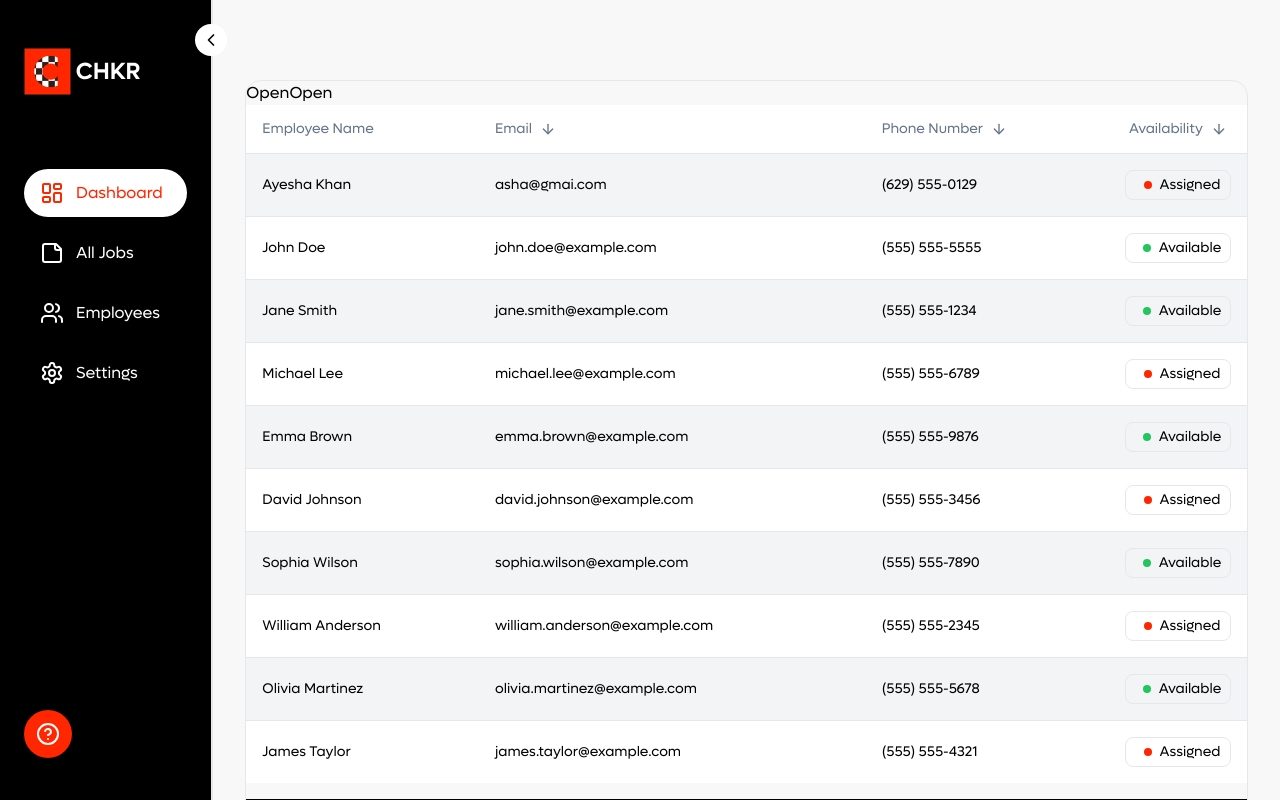
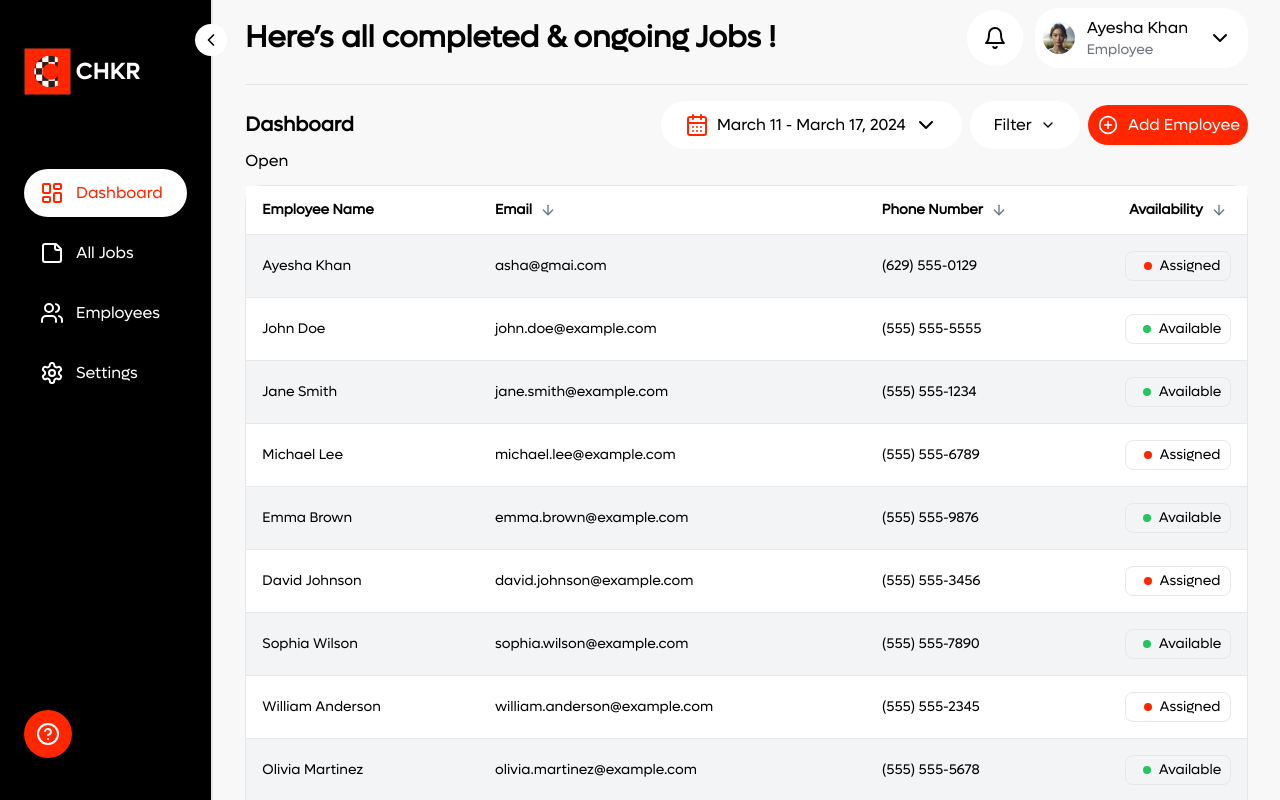
Before and after one commit to abrauf18/chkr, a Next.js app: page /company-admin/employees in a window 1280 px wide. Built offline with nearby package versions, Linux system fonts and the light colour scheme.

Commit message:
feat: content on top of employee table

```diff
--- a/components/modules/employees/add-employee.tsx
+++ b/components/modules/employees/add-employee.tsx
@@ -11,6 +11,7 @@ import EmployeeForm from './employee-form'
 import { FormProvider, useForm } from 'react-hook-form'
 import { EmployeeSchema } from '@/lib/types';
 import { zodResolver } from '@hookform/resolvers/zod';
+import { CirclePlus } from 'lucide-react';
 
 
 export default function AddEmployee() {
@@ -28,7 +29,12 @@ export default function AddEmployee() {
 
   return (
     <Dialog>
-      <DialogTrigger>Open</DialogTrigger>
+      <DialogTrigger>
+        <div className="flex items-center rounded-3xl text-white bg-primary p-2 whitespace-nowrap">
+          <CirclePlus className="mr-2 h-5" />
+          Add Employee
+        </div>
+      </DialogTrigger>
       <DialogContent className='bg-white'>
         <DialogHeader>
           <DialogTitle>Add New Employee</DialogTitle>
--- a/components/modules/employees/employe-table.tsx
+++ b/components/modules/employees/employe-table.tsx
@@ -39,22 +39,22 @@ const EmployeeTable = ({
       <Table>
         <TableHeader>
           <TableRow className="bg-white">
-            <TableHead>Employee Name</TableHead>
+            <TableHead className="text-black font-semibold">Employee Name</TableHead>
             <TableHead>
               <div className="flex items-center gap-2">
-                <span>Email</span>
+                <span className="text-black font-semibold">Email</span>
                 <ArrowDown className="h-4 w-4" />
               </div>
             </TableHead>
             <TableHead>
               <div className="flex items-center gap-2">
-                <span>Phone Number</span>
+                <span className="text-black font-semibold">Phone Number</span>
                 <ArrowDown className="h-4 w-4" />
               </div>
             </TableHead>
             <TableHead>
               <div className="flex items-center gap-2 p-1">
-                <span>Availability</span>
+                <span className="text-black font-semibold">Availability</span>
                 <ArrowDown className="h-4 w-4" />
               </div>
             </TableHead>
@@ -72,11 +72,10 @@ const EmployeeTable = ({
               <TableCell className="w-32">
                 <div className="flex items-center justify-center pl-2 gap-2 border rounded-lg py-1">
                   <span
-                    className={`${
-                      employee.availability === "Available"
-                        ? "bg-green-500"
-                        : "bg-primary"
-                    } rounded-full w-2 h-2`}
+                    className={`${employee.availability === "Available"
+                      ? "bg-green-500"
+                      : "bg-primary"
+                      } rounded-full w-2 h-2`}
                   ></span>
                   <span>{employee.availability}</span>
                 </div>
@@ -86,7 +85,7 @@ const EmployeeTable = ({
           <TableRow></TableRow>
         </TableBody>
       </Table>
-      <Pagination className="flex w-full justify-center items-center mt-4 border border-black">
+      <Pagination className="flex w-full justify-center items-center mt-4">
         <PaginationContent>
           <PaginationItem>
             <PaginationPrevious
--- a/components/modules/employees/employees.tsx
+++ b/components/modules/employees/employees.tsx
@@ -3,6 +3,10 @@ import React, { useState } from "react";
 import AddEmployee from "./add-employee";
 import EmployeeTable from "./employe-table";
 import Feedback from "@/components/shared/feedback";
+import DashboardHeader from "@/components/shared/dashboard-header";
+import { Button } from "@/components/ui/button";
+import { CalendarDays, ChevronDown } from "lucide-react";
+import CreateJob from "../jobs/create-job";
 
 export interface Employee {
   name: string;
@@ -119,12 +123,27 @@ export default function Employees() {
   );
 
   return (
-    <div className="border rounded-2xl my-20">
+    <>
+      <DashboardHeader title="Here’s all completed & ongoing Jobs !" />
+      <div className="flex justify-between items-center">
+        <h1 className="text-xl font-bold">Dashboard</h1>
+        <div className="flex justify-center items-center gap-2">
+          <Button className="md:w-[90%] w-1/2 bg-white hover:bg-white rounded-3xl p-6 text-sm lg:text-base mobile:hidden">
+            <CalendarDays className="mr-2" color="#FF2600" />
+            March 11 - March 17, 2024
+            <ChevronDown className="ml-2" />
+          </Button>
+          <Button className="md:w-[90%] w-1/2 bg-white rounded-3xl p-6 text-sm lg:text-base mobile:hidden">
+            Filter
+            <ChevronDown className="ml-2 md:w-[1rem] md:h-[1rem] w-[1rem] h-[1rem]" />
+          </Button>
+          <AddEmployee />
+        </div>
+      </div>
       <div>
-        <AddEmployee />
         <Feedback />
       </div>
-      <div>
+      <div className="border rounded-2xl my-3">
         <EmployeeTable
           employees={employees}
           currentPage={currentPage}
@@ -133,6 +152,6 @@ export default function Employees() {
           currentEmployees={currentEmployees}
         />
       </div>
-    </div>
+    </>
   );
 }
```
Also changed, not shown: components/modules/jobs/Jobs.tsx (+4 -6 lines).
